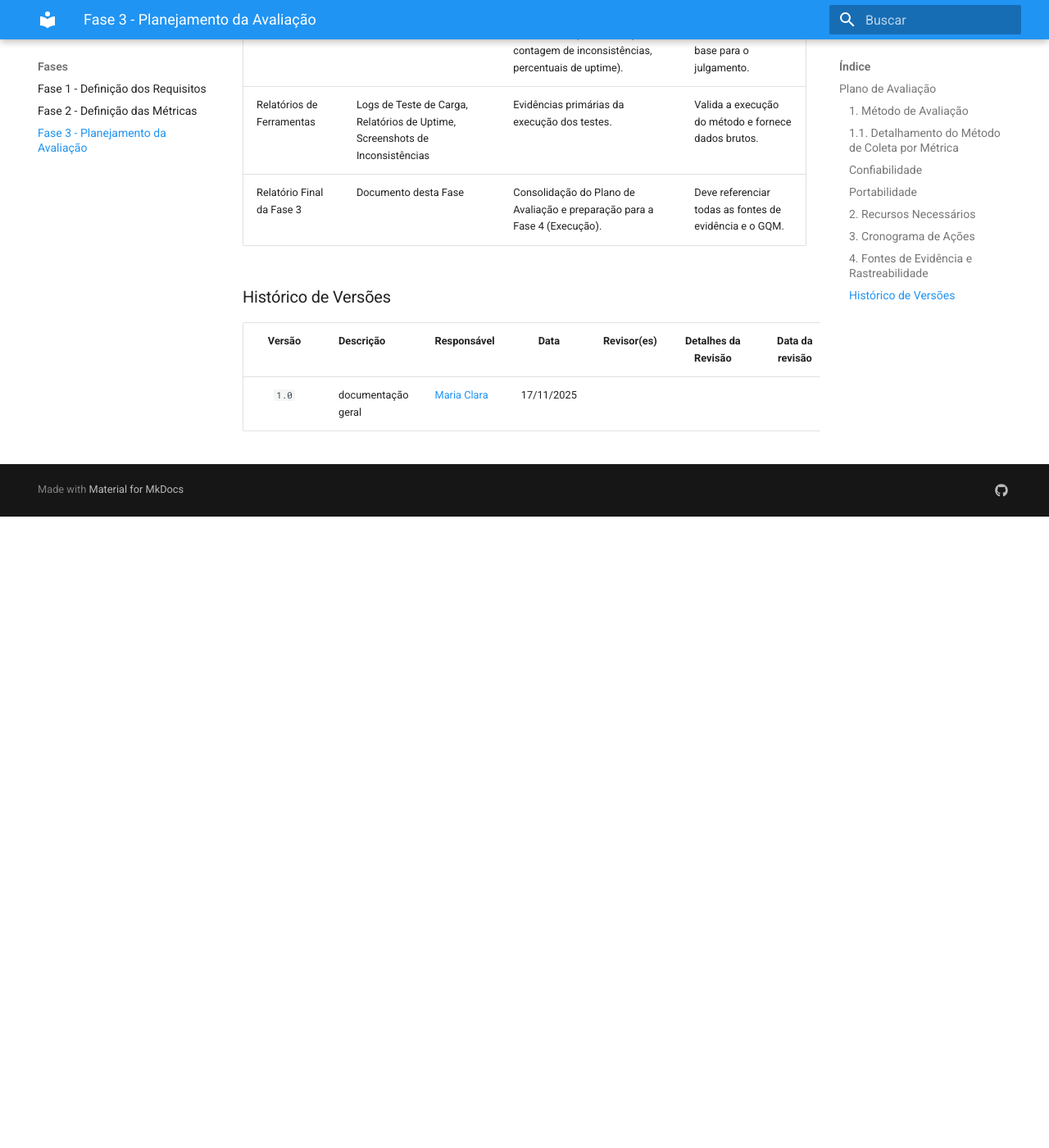
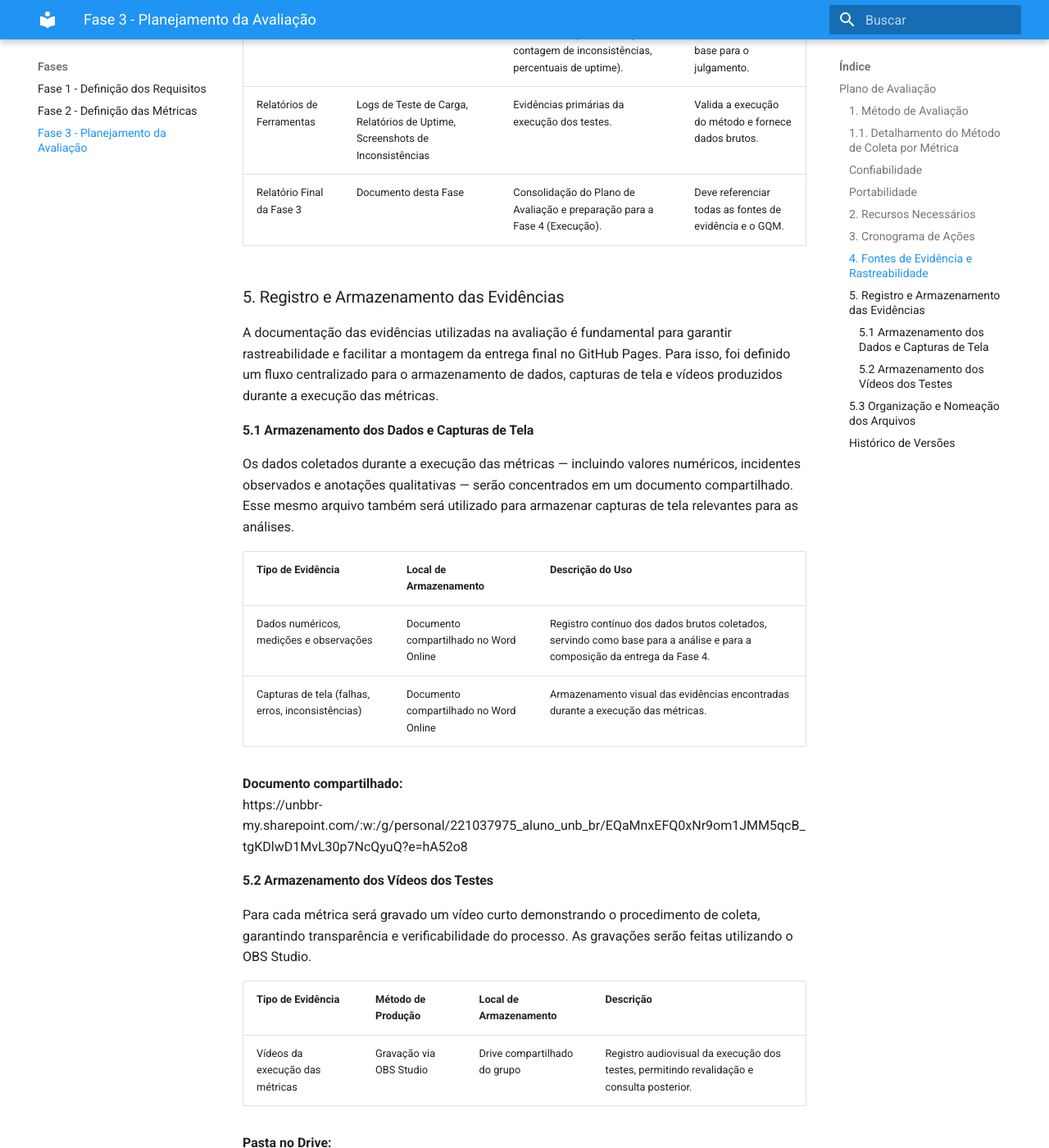
Before and after one commit to FCTE-Qualidade-de-Software-1/2025-2_T02_FRANCES-ALLEN, an MkDocs documentation site: the page built from docs/fase3.md, in a window 1280 px wide and 1400 px high, scrolled down 4251 px. Shown: the whole window at 82% size. Built offline with MkDocs 1.6.1 and Material for MkDocs 9.7.7, drawn with Linux system fonts in a browser that asks for light colours; before the commit the page ends 4881 px from its top, so only the background shows below that; some of the changed text lies outside the part shown.

Commit message:
Update fase3.md

```diff
--- a/docs/fase3.md
+++ b/docs/fase3.md
@@ -77,8 +77,41 @@ A rastreabilidade é crucial para garantir a validade e a auditabilidade da aval
 | Relatórios de Ferramentas              | Logs de Teste de Carga, Relatórios de Uptime, Screenshots de Inconsistências | Evidências primárias da execução dos testes.                       | Valida a execução do método e fornece dados brutos.                |
 | Relatório Final da Fase 3              | Documento desta Fase                                       | Consolidação do Plano de Avaliação e preparação para a Fase 4 (Execução). | Deve referenciar todas as fontes de evidência e o GQM.             |
 
+### 5. Registro e Armazenamento das Evidências
+
+A documentação das evidências utilizadas na avaliação é fundamental para garantir rastreabilidade e facilitar a montagem da entrega final no GitHub Pages. Para isso, foi definido um fluxo centralizado para o armazenamento de dados, capturas de tela e vídeos produzidos durante a execução das métricas.
+
+#### 5.1 Armazenamento dos Dados e Capturas de Tela
+
+Os dados coletados durante a execução das métricas — incluindo valores numéricos, incidentes observados e anotações qualitativas — serão concentrados em um documento compartilhado. Esse mesmo arquivo também será utilizado para armazenar capturas de tela relevantes para as análises.
+
+| Tipo de Evidência | Local de Armazenamento | Descrição do Uso |
+|-------------------|------------------------|------------------|
+| Dados numéricos, medições e observações | Documento compartilhado no Word Online | Registro contínuo dos dados brutos coletados, servindo como base para a análise e para a composição da entrega da Fase 4. |
+| Capturas de tela (falhas, erros, inconsistências) | Documento compartilhado no Word Online | Armazenamento visual das evidências encontradas durante a execução das métricas. |
+
+**Documento compartilhado:**
+https://unbbr-my.sharepoint.com/:w:/g/personal/221037975_aluno_unb_br/EQaMnxEFQ0xNr9om1JMM5qcB_tgKDlwD1MvL30p7NcQyuQ?e=hA52o8
+
+#### 5.2 Armazenamento dos Vídeos dos Testes
+
+Para cada métrica será gravado um vídeo curto demonstrando o procedimento de coleta, garantindo transparência e verificabilidade do processo. As gravações serão feitas utilizando o OBS Studio.
+
+| Tipo de Evidência | Método de Produção | Local de Armazenamento | Descrição |
+|-------------------|---------------------|--------------------------|-----------|
+| Vídeos da execução das métricas | Gravação via OBS Studio | Drive compartilhado do grupo | Registro audiovisual da execução dos testes, permitindo revalidação e consulta posterior. |
+
+**Pasta no Drive:**
+https://drive.google.com/drive/u/2/folders/1EvH_bwVREh9tQuWpEAW8DweIy_RwK5xP
+
+### 5.3 Organização e Nomeação dos Arquivos
+
+Para manter consistência e facilitar a integração com a página final, os arquivos seguirão o padrão de nomeação: '<métrica><tipo_de_evidência><data>'. Ex: M2_erro500_video_2025-11-20
+
+
 ### Histórico de Versões
 
 | Versão | Descrição | Responsável | Data  | Revisor(es) | Detalhes da Revisão | Data da revisão |
 | :----: | --------- | --------- | :--------------: | ----------- | :-------------: | :-------------: |
 | `1.0` | documentação geral | [Maria Clara](https://github.com/alvezclari) | 17/11/2025|   |  |  |
+| `2.0` | adicionando tópicos finais | [Natália De Morais](https://github.com/Natyrodrigues) | 18/11/2025|   |  |  |
```
